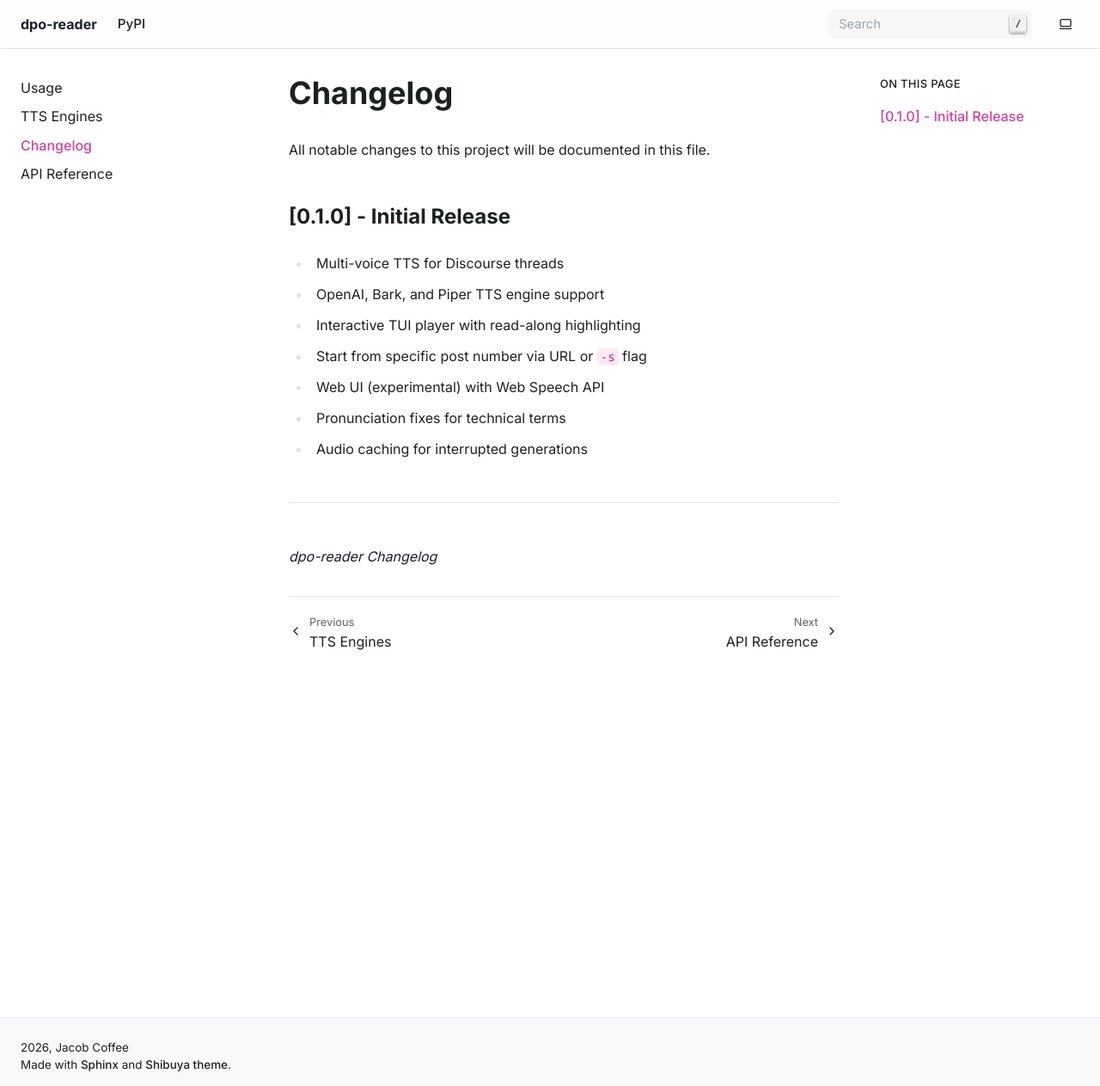
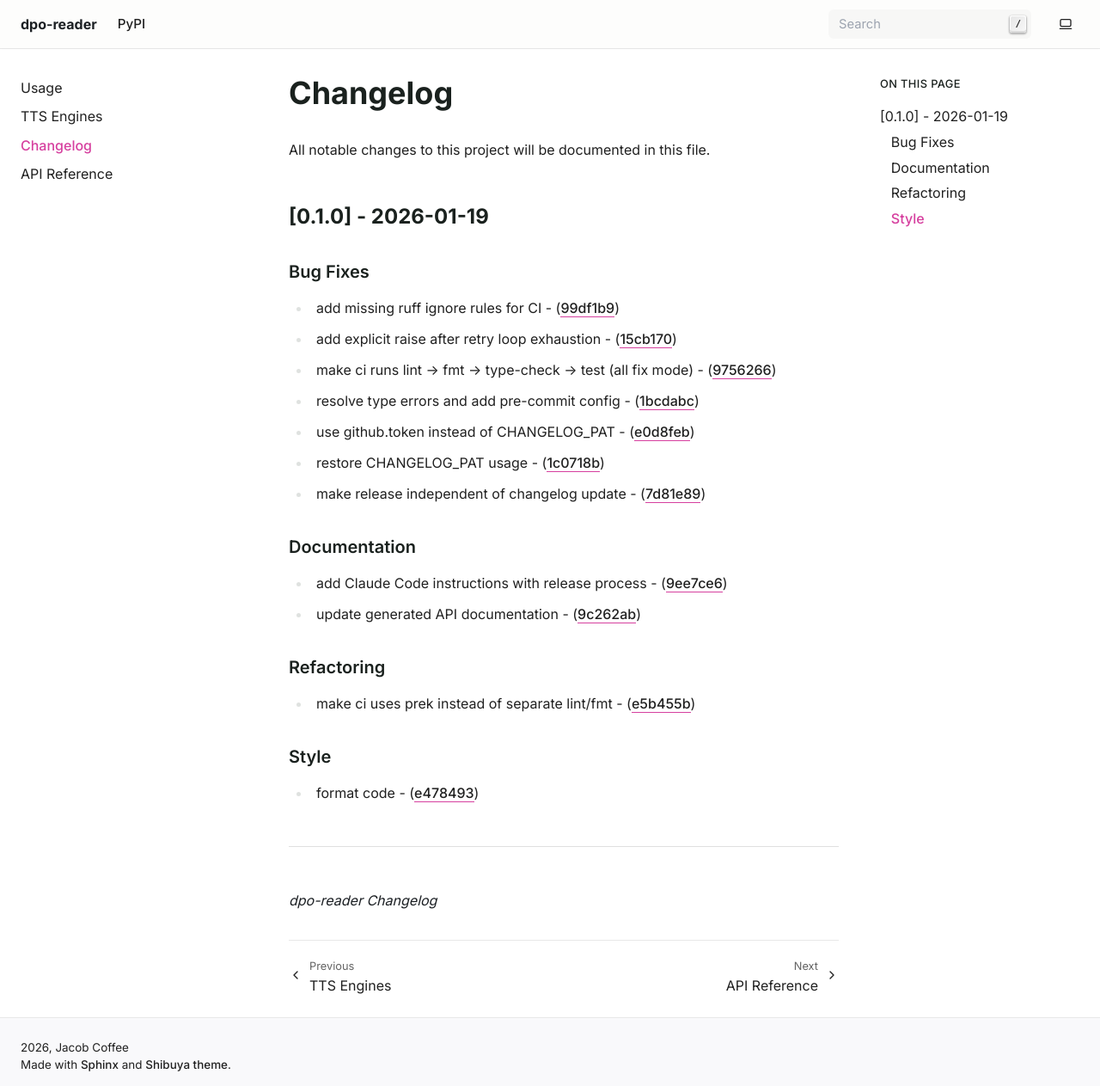
Before and after one commit to JacobCoffee/dpo-reader, a Sphinx documentation site: the page built from docs/changelog.md, in a window 1280 px wide and 1263 px high. Shown: the whole window at 86% size. Built offline with Sphinx 7.4.7, drawn with Linux system fonts in a browser that asks for light colours.

Commit message:
docs: regenerate changelog for v0.1.0

```diff
--- a/docs/changelog.md
+++ b/docs/changelog.md
@@ -2,15 +2,44 @@
 
 All notable changes to this project will be documented in this file.
 
-## [0.1.0] - Initial Release
+## [0.1.0] - 2026-01-19
 
-- Multi-voice TTS for Discourse threads
-- OpenAI, Bark, and Piper TTS engine support
-- Interactive TUI player with read-along highlighting
-- Start from specific post number via URL or `-s` flag
-- Web UI (experimental) with Web Speech API
-- Pronunciation fixes for technical terms
-- Audio caching for interrupted generations
 
+### Bug Fixes
+
+
+- add missing ruff ignore rules for CI - ([99df1b9](https://github.com/JacobCoffee/dpo-reader/commit/99df1b9e6cbcbf8a0005b0231d5d6cc94ecdbe9e))
+
+- add explicit raise after retry loop exhaustion - ([15cb170](https://github.com/JacobCoffee/dpo-reader/commit/15cb17043e4637a91aa77ea6af1a0e7f04bc8fce))
+
+- make ci runs lint -> fmt -> type-check -> test (all fix mode) - ([9756266](https://github.com/JacobCoffee/dpo-reader/commit/9756266f67200564b40ce75bbc170d0621bd4660))
+
+- resolve type errors and add pre-commit config - ([1bcdabc](https://github.com/JacobCoffee/dpo-reader/commit/1bcdabcf9a2ec011fe3269a4ac66e193c7da413e))
+
+- use github.token instead of CHANGELOG_PAT - ([e0d8feb](https://github.com/JacobCoffee/dpo-reader/commit/e0d8feb5074776410af4f30c433a1b55f158bd02))
+
+- restore CHANGELOG_PAT usage - ([1c0718b](https://github.com/JacobCoffee/dpo-reader/commit/1c0718b254002564de6813f579d510d9dfdd4350))
+
+- make release independent of changelog update - ([7d81e89](https://github.com/JacobCoffee/dpo-reader/commit/7d81e892b07edca8be526fbb38babd211ce705f1))
+
+
+### Documentation
+
+
+- add Claude Code instructions with release process - ([9ee7ce6](https://github.com/JacobCoffee/dpo-reader/commit/9ee7ce6ef0f5ef491f5aa39912c292afbb65b7af))
+
+- update generated API documentation - ([9c262ab](https://github.com/JacobCoffee/dpo-reader/commit/9c262abb33d966b8bd62adb4a6136f89bcde9fc2))
+
+
+### Refactoring
+
+
+- make ci uses prek instead of separate lint/fmt - ([e5b455b](https://github.com/JacobCoffee/dpo-reader/commit/e5b455b1aef211b853f2a052cd8768bff59c7fcb))
+
+
+### Style
+
+
+- format code - ([e478493](https://github.com/JacobCoffee/dpo-reader/commit/e478493aec2b578aaeea3465c4820c91821150cb))
 ---
 *dpo-reader Changelog*
```
